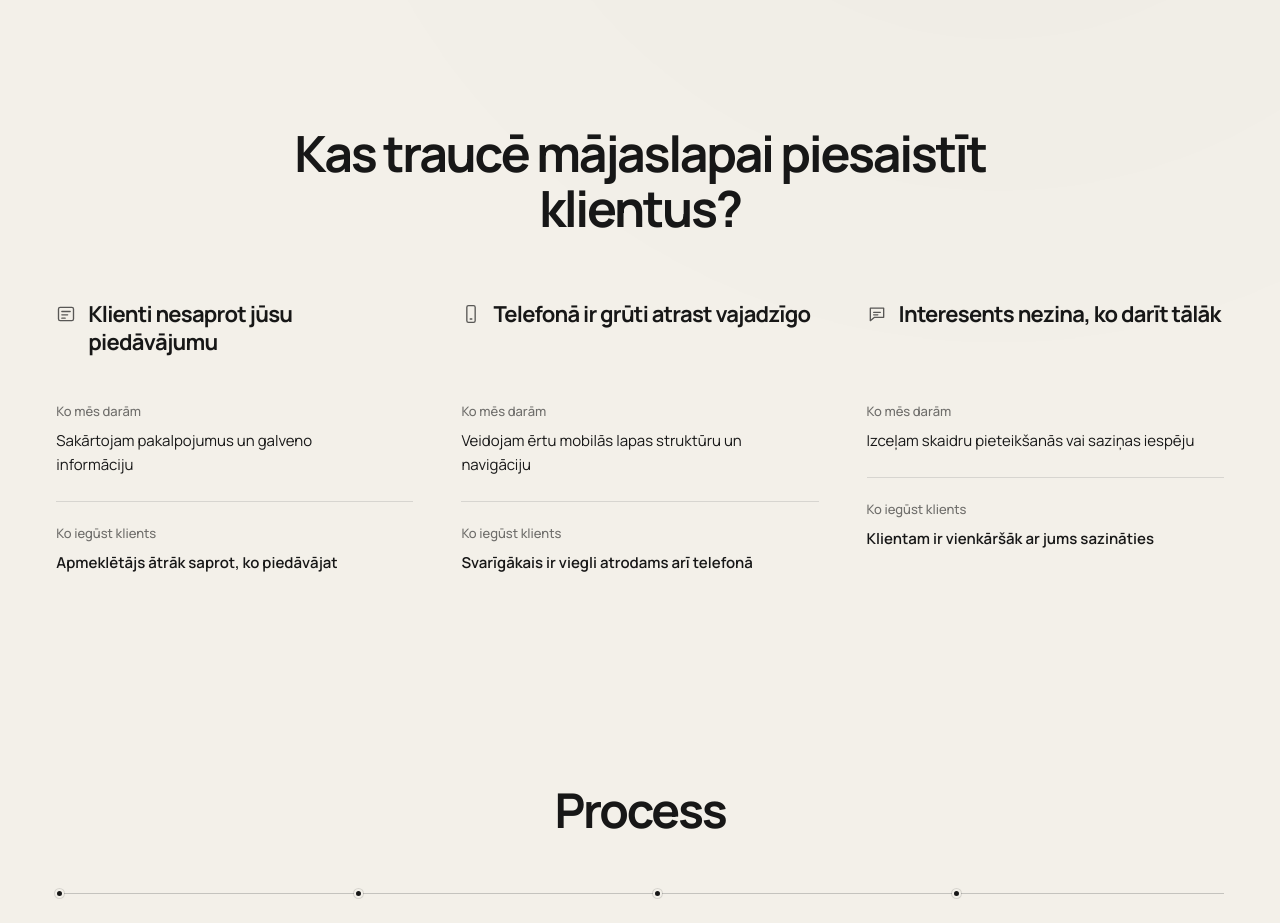
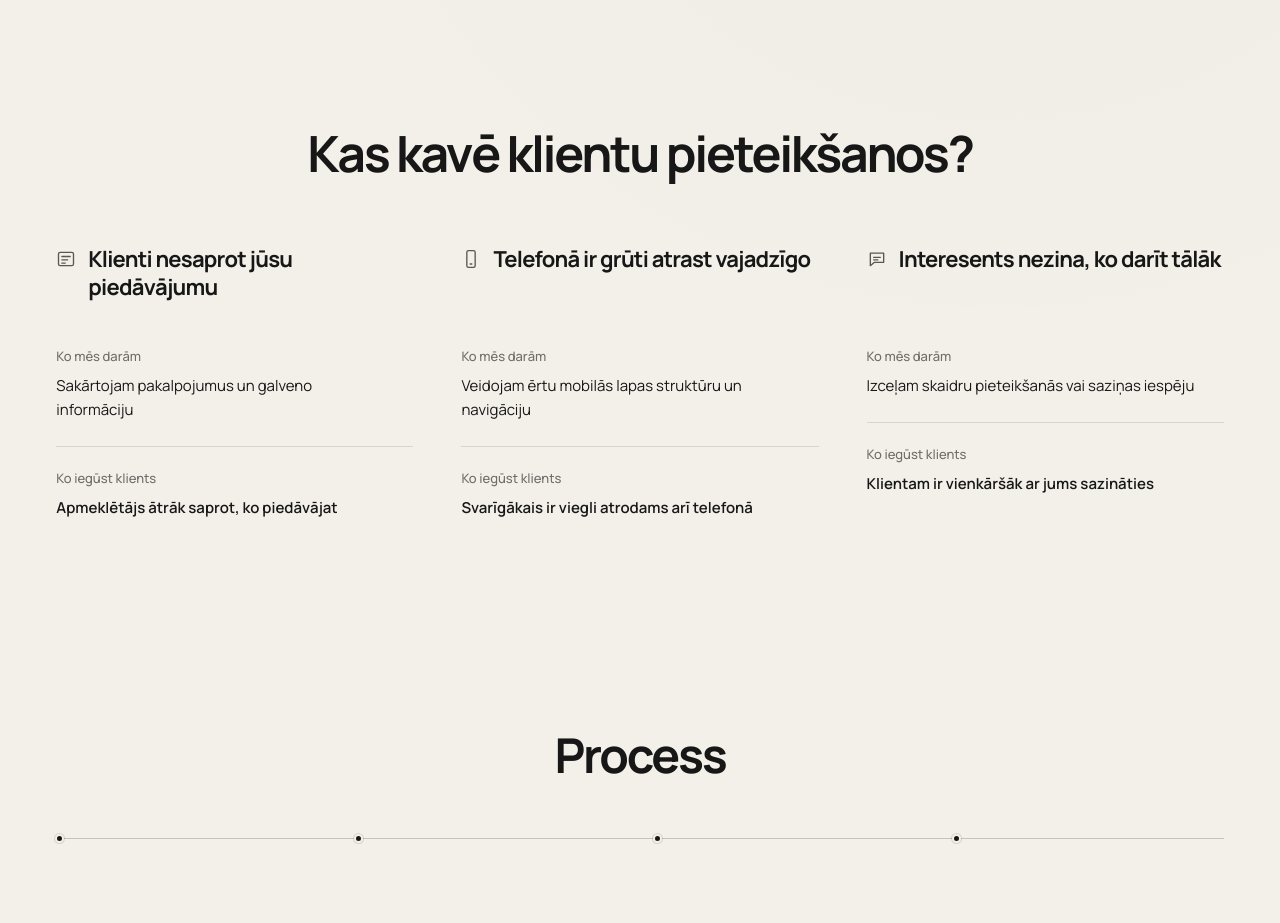
Before and after one commit to davisl24/WEBSITEAGENCY, a Next.js app: page / in a window 1280 px wide. Shown: the part 1760-2683 px from the top of the page. Built offline with nearby package versions, Linux system fonts and the light colour scheme; no server answers.

Commit message:
Use concise approved heading for client inquiries

```diff
--- a/app/components/ValueShowcase.tsx
+++ b/app/components/ValueShowcase.tsx
@@ -34,7 +34,7 @@ export default function ValueShowcase() {
     <section className="value-section kestrel-problems-section kestrel-problems-cards kestrel-problems-v3" aria-labelledby="problems-title">
       <div className="value-inner">
         <div className="kestrel-problems-heading">
-          <h2 id="problems-title">Kas traucē mājaslapai piesaistīt klientus?</h2>
+          <h2 id="problems-title">Kas kavē klientu pieteikšanos?</h2>
         </div>
         <div className="kestrel-problems-list">
           {issues.map(item => (
```
